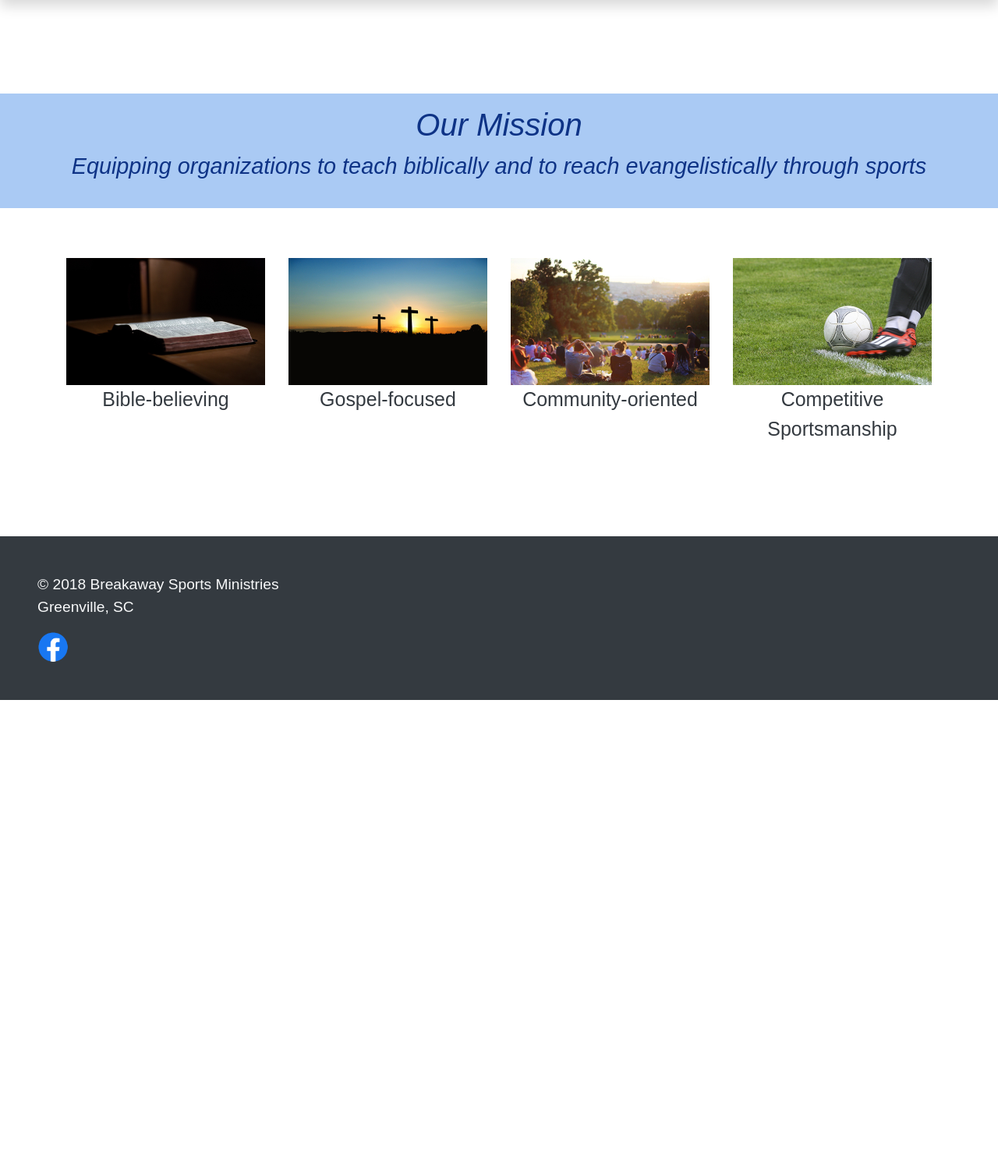
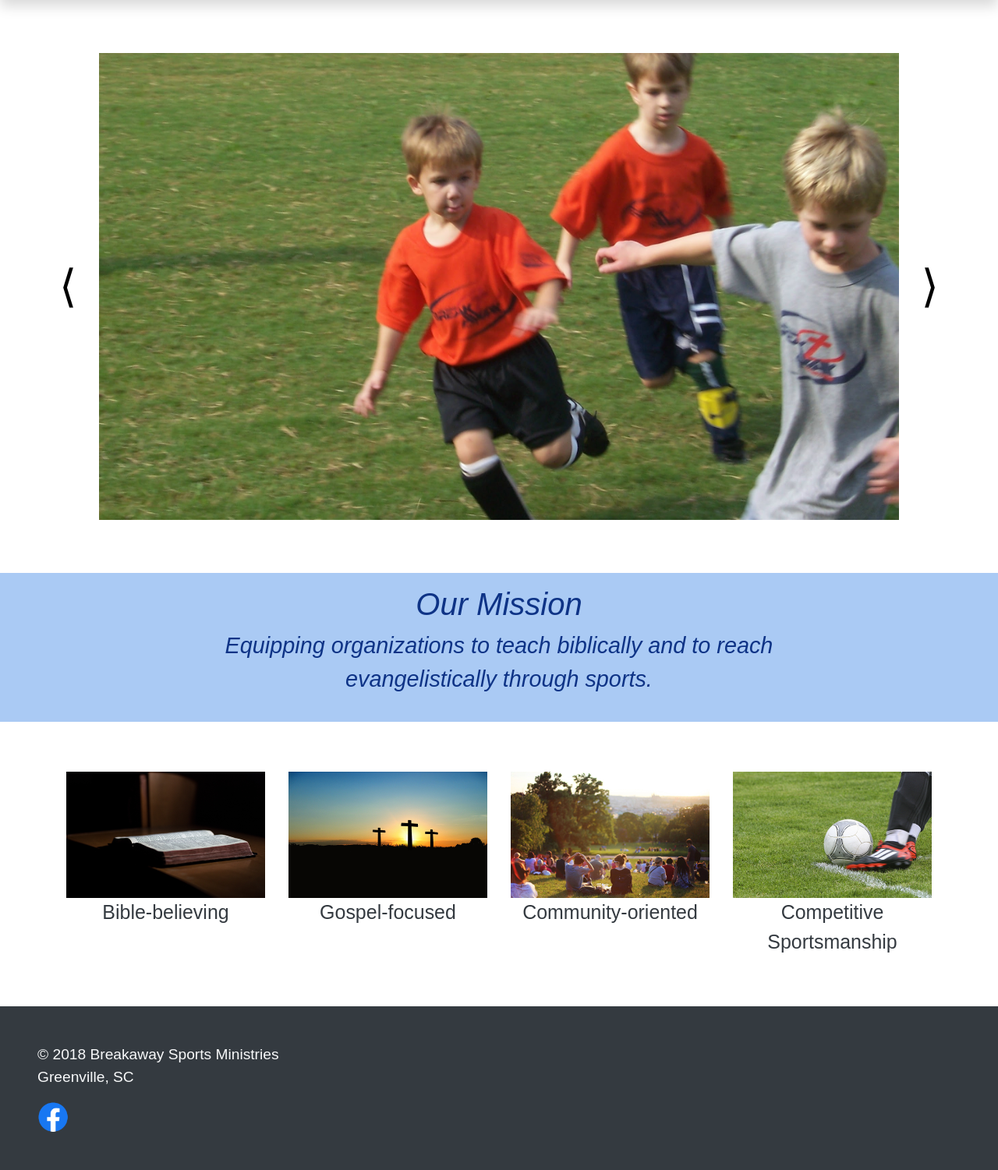
Before and after one commit to nmarsceau/breakaway-ministries.com, a PHP site: page / in a window 1280 px wide. Shown: the part 138-1639 px from the top of the page at 78% size. Before the commit the page ends 1036 px from the top, so only its background shows below. Run offline with PHP 8.4, Linux system fonts and the light colour scheme.

Commit message:
Create image slider for home page

```diff
--- a/index.html
+++ b/index.html
@@ -13,7 +13,7 @@
     <link rel="shortcut icon" href="images/favicon.ico" />
 </head>
 <body>
-    <header class="mb-5">
+    <header class="mb-4 mb-sm-5">
         <nav class="main-menu shadow">
             <a class="brand ml-3" href="index.html"><img src="images/logo.png" alt="" class="w-100" /></a>
             <button id="main-menu-toggle" type="button" aria-label="Toggle main menu"></button>
@@ -25,52 +25,59 @@
             </ul>
         </nav>
     </header>
-    <main class="pt-4">
-        <section class="container mb-5">
-            <!-- TODO: Image carousel
-                https://medium.com/@agavitalis/a-simple-slider-carousel-using-vanilla-javascript-vitaslider-65bc1a5a93ef
-            <img src="images/soccer.png" alt="Children playing soccer" />
-            <img src="images/Fall2019.png" alt="Register for a Breakaway Program" />
-            -->
+    <main>
+        <section class="container mb-4 mb-sm-5">
+            <div class="row slider-wrapper">
+                <div class="col-12 slider">
+                    <figure class="slider-item">
+                        <img src="images/soccer.png" alt="Children playing soccer" />
+                    </figure>
+                    <figure class="slider-item">
+                        <img src="images/Fall2019.png" alt="Register for a Breakaway Program" />
+                    </figure>
+                    <nav class="slider-nav">
+                        <button class="previous-slide" aria-label="Previous Slide">&lang;</button>
+                        <button class="next-slide" aria-label="Next Slide">&rang;</button>
+                    </nav>
+                </div>
+            </div>
         </section>
-        <section class="bg-light-blue my-5 py-3">
+        <section class="bg-light-blue my-4 my-sm-5 py-3">
             <div class="container">
-                <div class="row">
-                    <div class="col text-center">
+                <div class="row justify-content-center">
+                    <div class="col col-lg-9 text-center">
                         <h1>Our Mission</h1>
-                        <!-- TODO: make sure this looks good on all screen sizes -->
-                        <p class="mission-statement font-lg">Equipping organizations to teach biblically and to reach evangelistically through sports</p>
+                        <p class="mission-statement font-lg">Equipping organizations to teach biblically and to reach evangelistically through sports.</p>
                     </div>
                 </div>
             </div>
         </section>
-        <!-- TODO: change this to use figure and figcaption? -->
         <section class="container">
             <div class="row my-5">
-                <div class="col-6 col-lg-3 my-3">
+                <figure class="col-6 col-lg-3 my-3">
                     <a href="philosophy.html#bible">
-                        <img src="images/bullet_point_1.png" alt="" class="w-100">
-                        <p class="bullet-point-label text-dark text-center">Bible-believing</p>
+                        <img src="images/bullet_point_1.png" alt="" class="w-100" />
+                        <figcaption class="bullet-point-label text-dark text-center">Bible-believing</figcaption>
                     </a>
-                </div>
-                <div class="col-6 col-lg-3 my-3">
+                </figure>
+                <figure class="col-6 col-lg-3 my-3">
                     <a href="philosophy.html#gospel">
-                        <img src="images/bullet_point_2.png" alt="" class="w-100">
-                        <p class="bullet-point-label text-dark text-center">Gospel-focused</p>
+                        <img src="images/bullet_point_2.png" alt="" class="w-100" />
+                        <figcaption class="bullet-point-label text-dark text-center">Gospel-focused</figcaption>
                     </a>
-                </div>
-                <div class="col-6 col-lg-3 my-3">
+                </figure>
+                <figure class="col-6 col-lg-3 my-3">
                     <a href="philosophy.html#community">
-                        <img src="images/bullet_point_3.png" alt="" class="w-100">
-                        <p class="bullet-point-label text-dark text-center">Community-oriented</p>
+                        <img src="images/bullet_point_3.png" alt="" class="w-100" />
+                        <figcaption class="bullet-point-label text-dark text-center">Community-oriented</figcaption>
                     </a>
-                </div>
-                <div class="col-6 col-lg-3 my-3">
+                </figure>
+                <figure class="col-6 col-lg-3 my-3">
                     <a href="philosophy.html#sportsmanship">
-                        <img src="images/bullet_point_4.png" alt="" class="w-100">
-                        <p class="bullet-point-label text-dark text-center">Competitive Sportsmanship</p>
+                        <img src="images/bullet_point_4.png" alt="" class="w-100" />
+                        <figcaption class="bullet-point-label text-dark text-center">Competitive Sportsmanship</figcaption>
                     </a>
-                </div>
+                </figure>
             </div>
         </section>
     </main>
@@ -82,5 +89,6 @@
         </a>
     </footer>
     <script src="script.js"></script>
+    <script src="slider.js"></script>
 </body>
 </html>
--- /dev/null
+++ b/slider.js
@@ -0,0 +1,76 @@
+(function() {
+    function move_to_slide(slider, index) {
+        slider.slides[slider.current_slide].classList.remove('active');
+        slider.current_slide = (index + slider.slides.length) % slider.slides.length;
+        slider.slides[slider.current_slide].classList.add('active');
+        slider.style.height = slider.slides[slider.current_slide].clientHeight + 'px';
+    }
+    function next_slide(slider) {move_to_slide(slider, slider.current_slide + 1);}
+    function previous_slide(slider) {move_to_slide(slider, slider.current_slide - 1);}
+
+    const sliders = document.querySelectorAll('.slider-wrapper');
+    for (let i = 0; i < sliders.length; i++) {
+        const slider = sliders[i];
+        slider.slides = slider.querySelectorAll('.slider-item');
+        slider.current_slide = 0;
+        slider.last_user_interaction = null;
+        slider.initial_x = null;
+        slider.initial_y = null;
+        move_to_slide(slider, slider.current_slide);
+        window.addEventListener('resize', function() {
+            slider.style.height = slider.slides[slider.current_slide].clientHeight + 'px';
+        });
+
+        // automatically advance the slider
+        setInterval(function() {
+            if (slider.last_user_interaction === null || Date.now() - slider.last_user_interaction > 15000) {
+                next_slide(slider);
+            }
+        }, 5000);
+
+        // previous/next buttons
+        slider.nav_triggers = slider.querySelectorAll('.next-slide, .previous-slide');
+        for (let j = 0; j < slider.nav_triggers.length; j++) {
+            const nav_trigger = slider.nav_triggers[j];
+            nav_trigger.addEventListener('click', function() {
+                slider.last_user_interaction = Date.now();
+                if (nav_trigger.classList.contains('next-slide')) {next_slide(slider);}
+                else if (nav_trigger.classList.contains('previous-slide')) {previous_slide(slider);}
+            });
+        }
+
+        // keyboard navigation
+        slider.addEventListener('keydown', function(event) {
+            switch (event.keyCode) {
+                case 39:
+                    slider.last_user_interaction = Date.now();
+                    next_slide(slider);
+                    break;
+                case 37:
+                    slider.last_user_interaction = Date.now();
+                    previous_slide(slider);
+                    break;
+            }
+        });
+
+        // swipe navigation
+        slider.addEventListener('touchstart', function(event) {
+            slider.initial_x = event.touches[0].clientX;
+            slider.initial_y = event.touches[0].clientY;
+        }, false);
+        slider.addEventListener('touchmove', function(event) {
+            if (slider.initial_x === null || slider.initial_y === null) {return;}
+            event.preventDefault();
+            const
+                diff_x = slider.initial_x - event.touches[0].clientX,
+                diff_y = slider.initial_y - event.touches[0].clientY;
+            if (Math.abs(diff_x) > Math.abs(diff_y)) {
+                slider.last_user_interaction = Date.now();
+                if (diff_x > 0) {next_slide(slider);}
+                else {previous_slide(slider);}
+            }
+            slider.initial_x = null;
+            slider.initial_y = null;
+        }, false);
+    }
+})();
--- a/styles.css
+++ b/styles.css
@@ -297,3 +297,74 @@ span.optional {
 #main-nav ul li a.orange:hover {
   border-bottom: 3px solid #e55622;
 }
+
+
+
+
+
+.slider-wrapper {
+    position: relative;
+    transition: 300ms;
+}
+
+.slider {
+    position: relative;
+}
+
+.slider-item {
+    position: absolute;
+    top: 0;
+    left: 0;
+    right: 0;
+    margin:0 auto;
+    transition: 300ms;
+    text-align: center;
+    opacity: 0;
+    visibility: hidden;
+    padding: 20px 5%;
+}
+
+.slider-item.active {
+    opacity: 1;
+    visibility: visible;
+}
+
+.slider-item img {
+    width: 100%;
+}
+
+.slider-nav {
+    display: flex;
+    justify-content: space-between;
+    align-items: center;
+    position: absolute;
+    left: 0;
+    bottom: 0;
+    top: 50%;
+    transform: translateY(-50%);
+    width: 100%;
+    padding: 0;
+}
+
+.slider-nav button {
+    cursor: pointer;
+    font-size: 3em;
+    background: none;
+    border: none;
+}
+
+@media screen and (max-width: 576px) {
+    .slider-nav button {
+        display: none;
+    }
+}
+
+@media screen and (max-width: 768px) {
+    .slider-nav button#previous-slide {
+        margin-left: -20px;
+    }
+
+    .slider-nav button#next-slide {
+        margin-right: -20px;
+    }
+}
```
